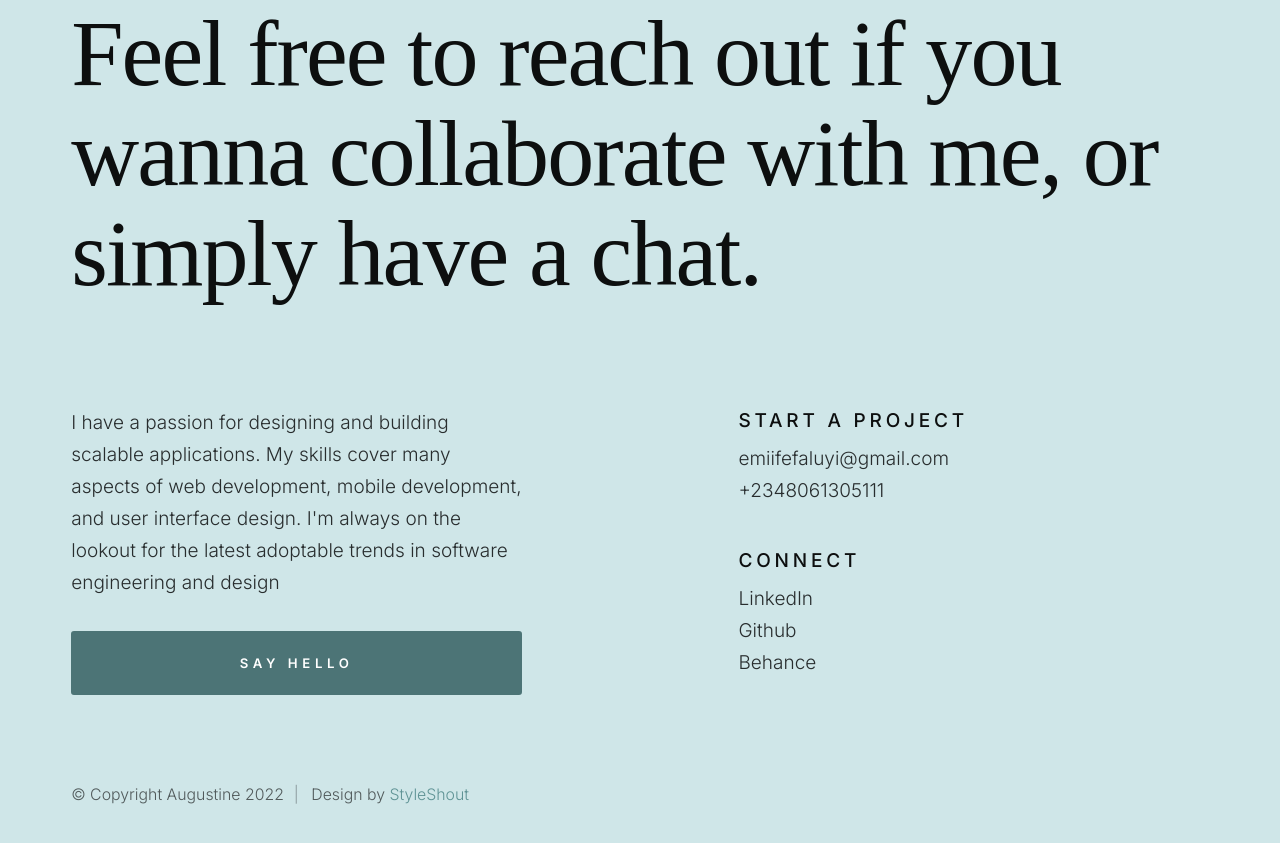
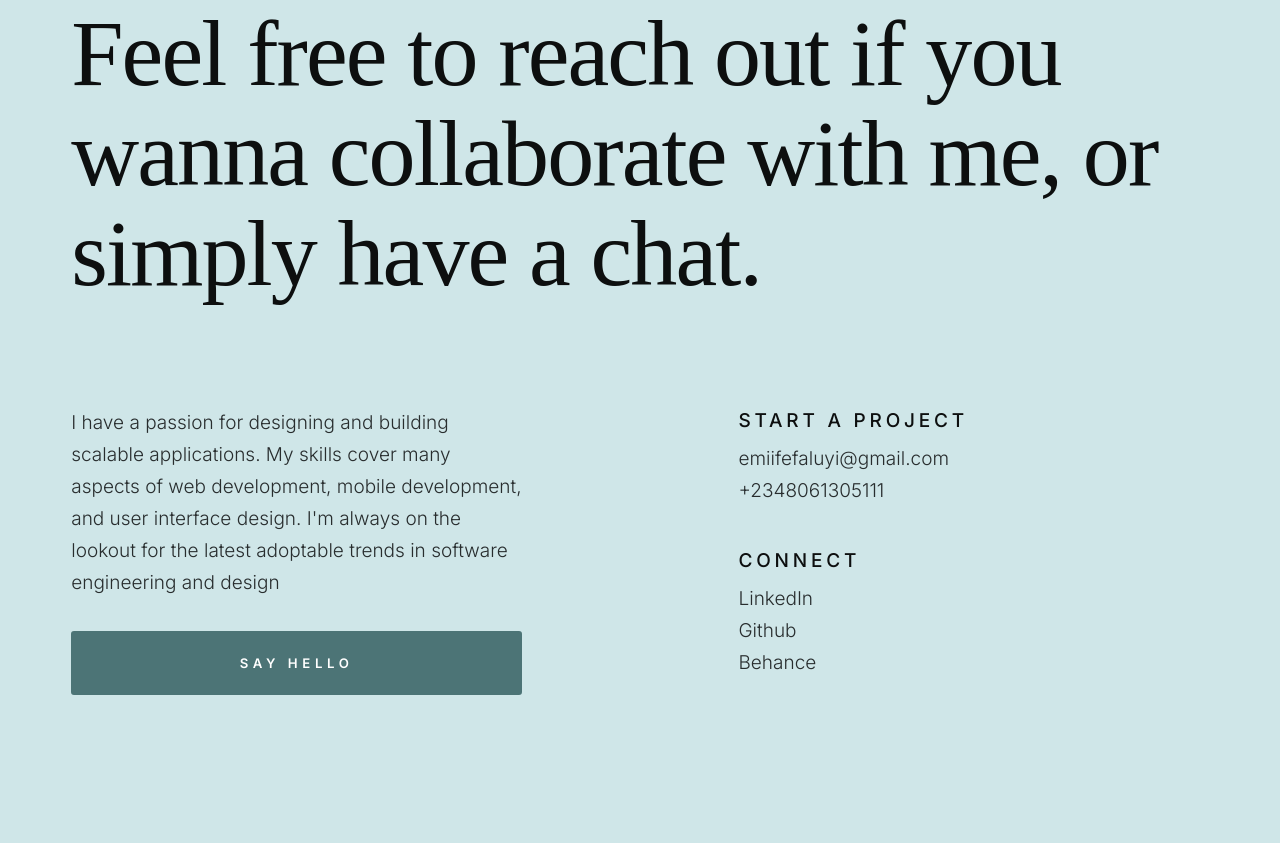
Before and after one commit to code-stormshadow/My-Portfolio, a plain HTML site: page index.html in a window 1280 px wide. Shown: the part 5006-5849 px from the top of the page. Drawn offline with Linux system fonts and the light colour scheme; a web font is replaced by a local one.

Commit message:
Portfolio Update

```diff
--- a/index.html
+++ b/index.html
@@ -401,7 +401,7 @@
                 </div>
             </div> <!-- end s-footer__contact-content -->
 
-            <div class="row s-footer__bottom">
+            <!-- <div class="row s-footer__bottom">
                 <div class="column ss-copyright">
                     <span>© Copyright Augustine 2022</span>
                     <span>Design by <a href="https://www.styleshout.com/">StyleShout</a></span>
@@ -412,7 +412,7 @@
                         <svg xmlns="http://www.w3.org/2000/svg" width="24" height="24" viewBox="0 0 24 24" style="fill: rgba(0, 0, 0, 1);transform: ;msFilter:;"><path d="M6 4h12v2H6zm5 10v6h2v-6h5l-6-6-6 6z"></path></svg>
                     </a>
                 </div>
-            </div> <!-- end s-footer__bottom-->
+            </div> end s-footer__bottom -->
 
         </footer> <!-- end s-footer -->
 
```
